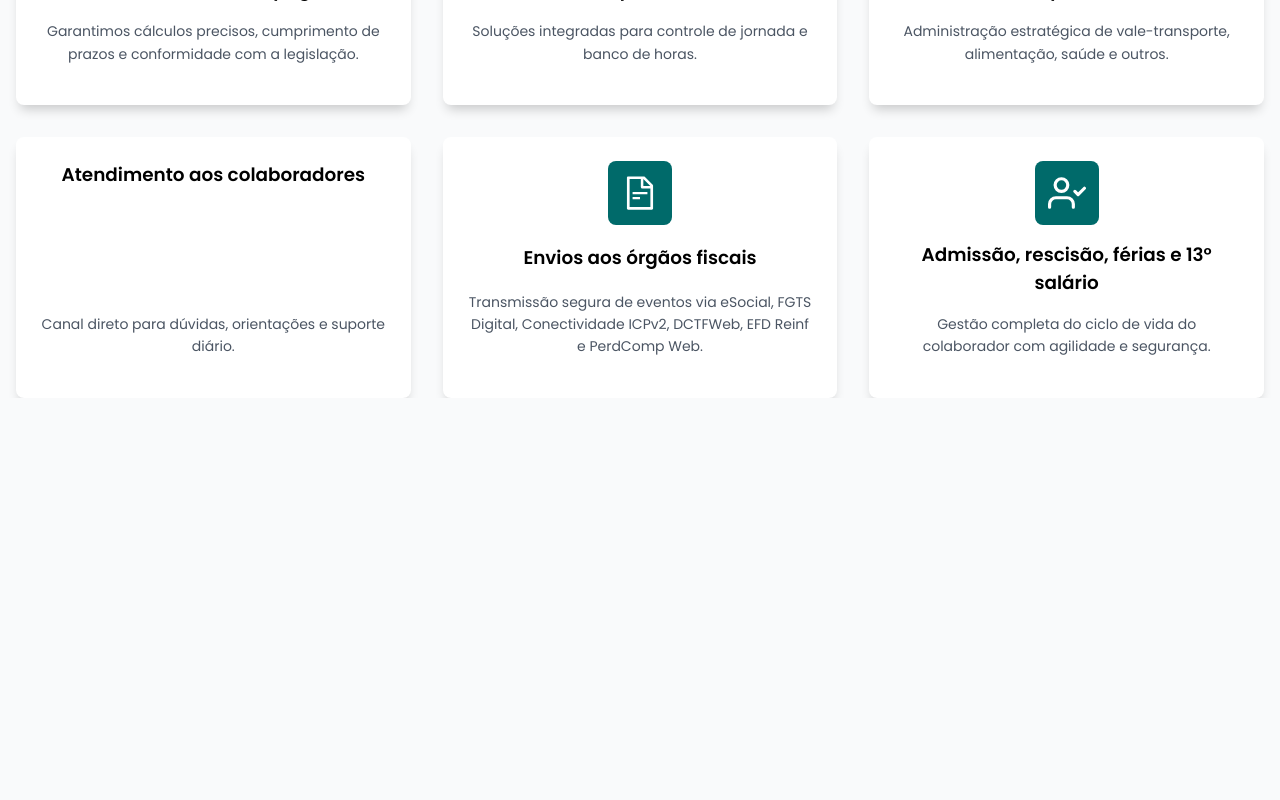
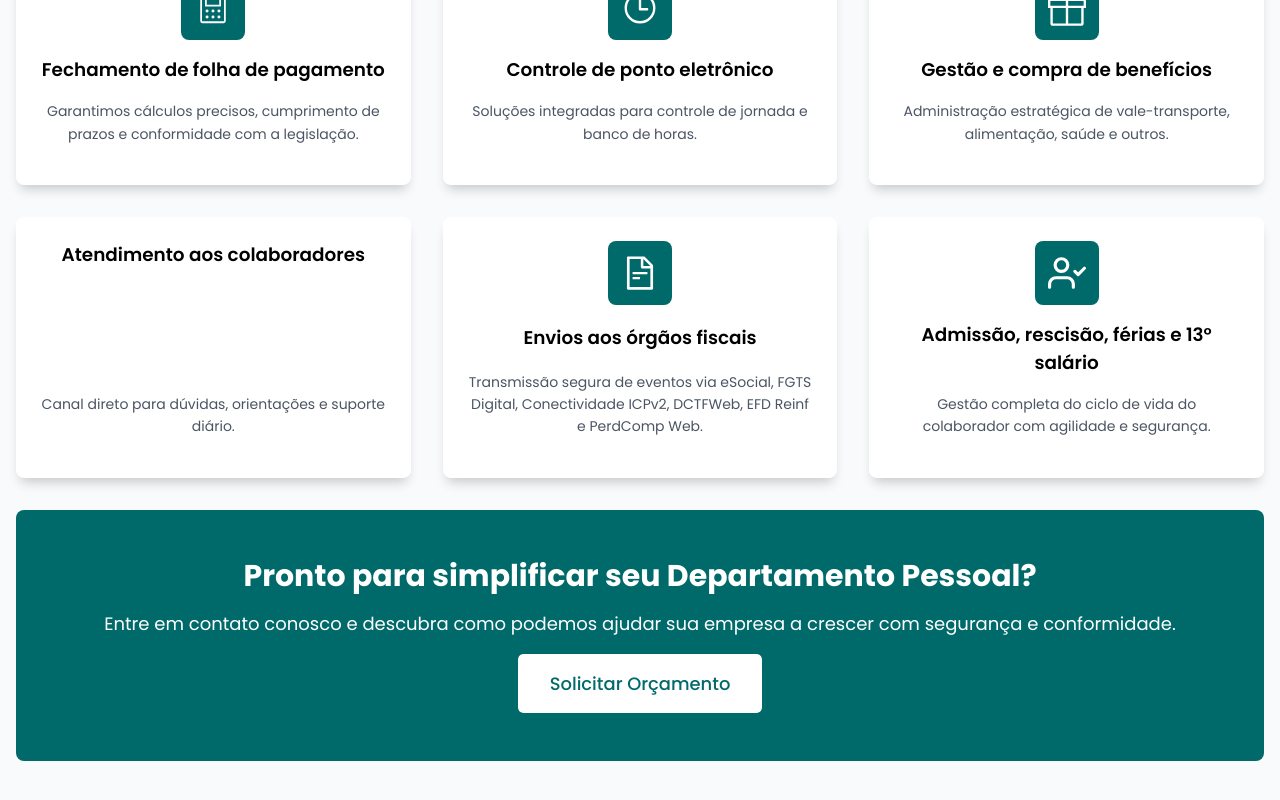
Before and after one commit to lucasgomesdacruz/BPO, a Next.js app: page / in a window 1280 px wide. Shown: the part 976-1776 px from the top of the page. Before the commit the page ends 1374 px from the top, so only its background shows below. Built offline with nearby package versions, Linux system fonts and the light colour scheme.

Commit message:
feat: add section contact

```diff
--- a/src/app/page.module.scss
+++ b/src/app/page.module.scss
@@ -5,8 +5,7 @@
     max-width: 1280px;
     margin: 0 auto;
     padding: 0 1rem;
-    margin-top: 2rem;
-    margin-bottom: 4rem;
+    padding-top: 4rem;
 
 
     .hero_container {
@@ -14,6 +13,8 @@
         justify-content: space-between;
         align-items: center;
         width: 100%;
+
+
 
         .hero_text {
             width: 100%;
@@ -101,10 +102,13 @@
     margin: 0 auto;
     padding: 0 1rem;
     margin-top: 2rem;
+    padding-top: 5rem;
+    padding-bottom: 5rem;
 
     .services_container {
         text-align: center;
         margin-bottom: 2rem;
+
 
         h2 {
             font-size: 3rem;
@@ -132,5 +136,54 @@
         grid-template-columns: repeat(3, 1fr);
         gap: 2rem;
         align-items: stretch;
+        margin-bottom: 2rem;
+    }
+
+    .services_contact {
+        display: flex;
+        flex-direction: column;
+        justify-content: space-between;
+        align-items: center;
+        gap: 1rem;
+        width: 100%;
+        border-radius: 8px;
+        padding: 3rem;
+        background-color: var(--color-variable-primary);
+
+        h3 {
+            font-size: 1.875rem;
+            line-height: 2.25rem;
+            color: white;
+        }
+
+        p {
+            font-size: 1.125rem;
+            line-height: 1.75rem;
+            color: white;
+        }
+
+        button {
+            display: flex;
+            justify-content: center;
+            align-items: center;
+            background-color: white;
+            outline: 1px solid var(--color-variable-primary);
+            border: none;
+            border-radius: 5px;
+            padding-left: 2rem;
+            padding-right: 2rem;
+            padding-top: 1rem;
+            padding-bottom: 1rem;
+            color: var(--color-variable-primary);
+            font-weight: 500;
+            cursor: pointer;
+            transition: all 0.3s;
+            font-size: 1.12rem;
+
+            &:hover {
+                color: var(--color-variable-primary);
+                transform: scale(1.05);
+            }
+        }
     }
 }
--- a/src/app/page.tsx
+++ b/src/app/page.tsx
@@ -3,10 +3,8 @@ import Header from "./components/Header/Header";
 import CardAbout from "./components/CardAbout/CardAbout";
 import { PiCalculatorLight } from "react-icons/pi"
 import { IoTimeOutline } from "react-icons/io5";
-import { GiPresent } from "react-icons/gi";
 import { RxPeople } from "react-icons/rx";
 import { AiOutlineFileText } from "react-icons/ai";
-import { FaUserCheck } from "react-icons/fa";
 import { FiUserCheck } from "react-icons/fi";
 import { SlPresent } from "react-icons/sl";
 
@@ -38,7 +36,6 @@ export default function Home() {
             <h1>IMAGEM</h1>
           </div>
         </div>
-
       </section>
       <section className={styles.servicesBg}>
         <div className={styles.services_container}>
@@ -76,6 +73,11 @@ export default function Home() {
             text="Gestão completa do ciclo de vida do colaborador com agilidade e segurança."
           />
         </div>
+        <div className={styles.services_contact}>
+          <h3>Pronto para simplificar seu Departamento Pessoal?</h3>
+          <p>Entre em contato conosco e descubra como podemos ajudar sua empresa a crescer com segurança e conformidade.</p>
+          <button>Solicitar Orçamento</button>
+        </div>
       </section>
     </>
 
```
